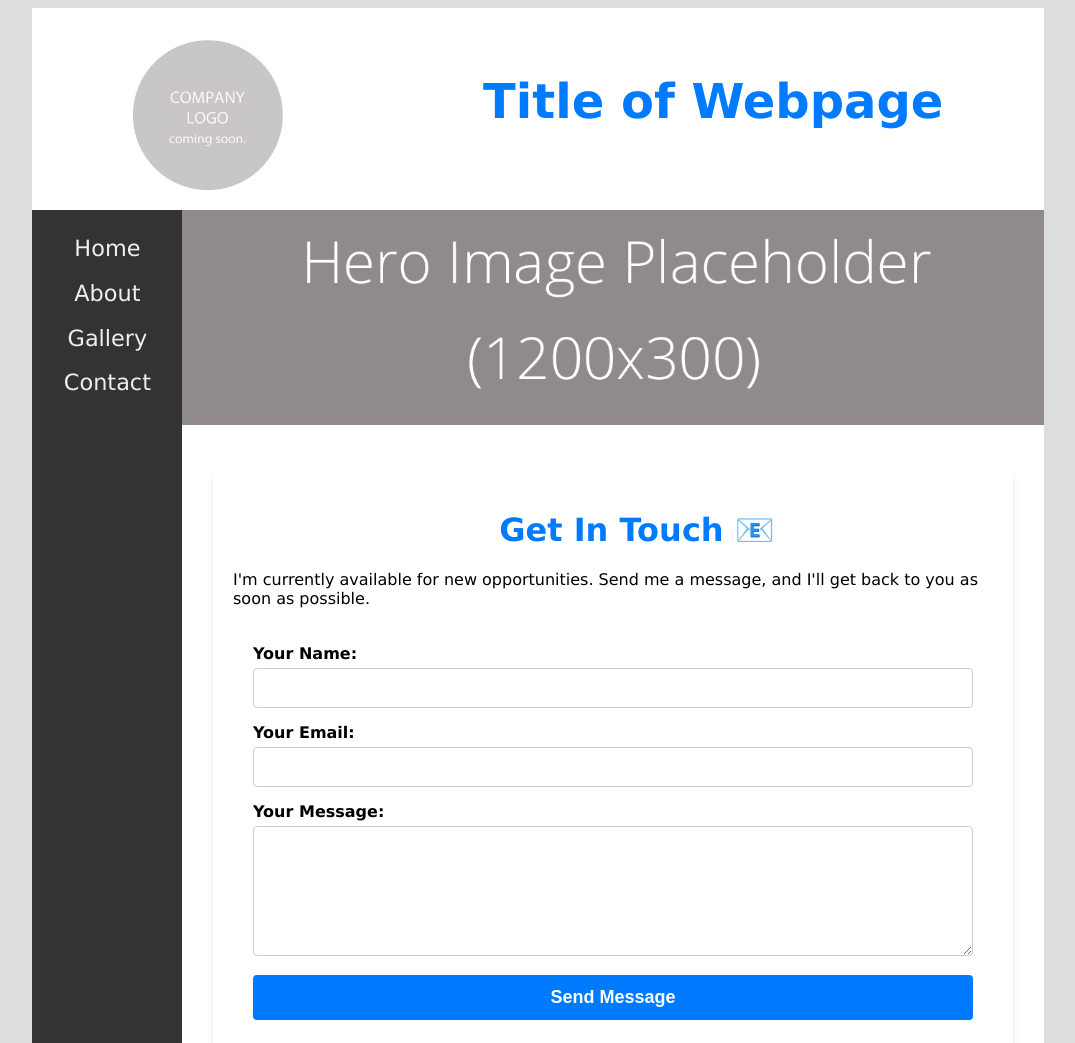
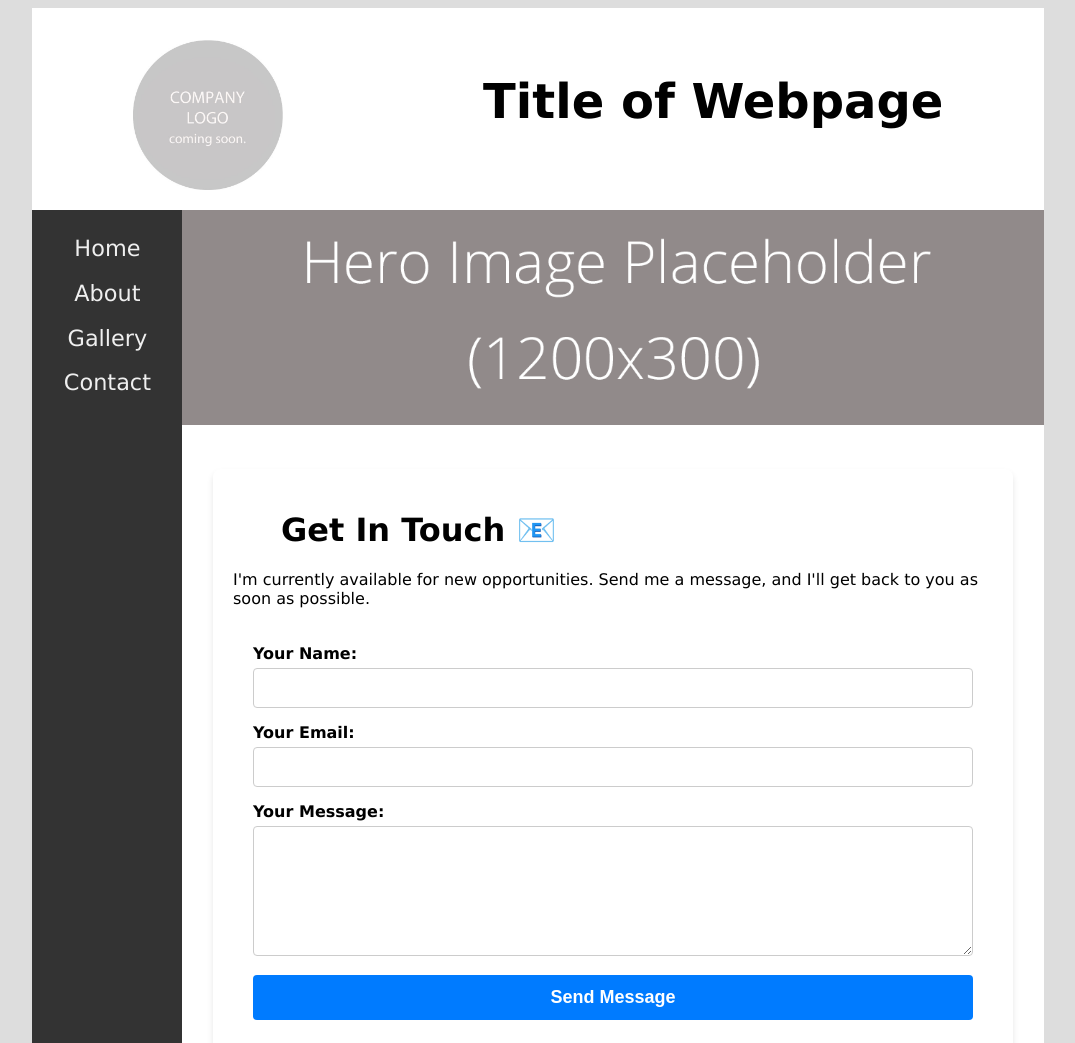
Before and after one commit to jacraku/mobile-first-grid-template, a plain HTML site: page contact.html in a window 1280 px wide. Shown: the top 1043 px of the page, without its empty margins (102-1177 px from the left). Drawn offline with Linux system fonts and the light colour scheme.

Commit message:
Remove h1 styles from contact.html
Removed heading styles from contact form.

```diff
--- a/contact.html
+++ b/contact.html
@@ -13,12 +13,6 @@
     border-radius: 8px;
     box-shadow: 0 4px 6px rgba(0, 0, 0, 0.1);
 }
-
-h1 {
-    text-align: center;
-    color: #007bff; /* Primary color for the heading */
-}
-
 /* --- Form Styling --- */
 .contact-form-container {
     padding: 20px;
```
